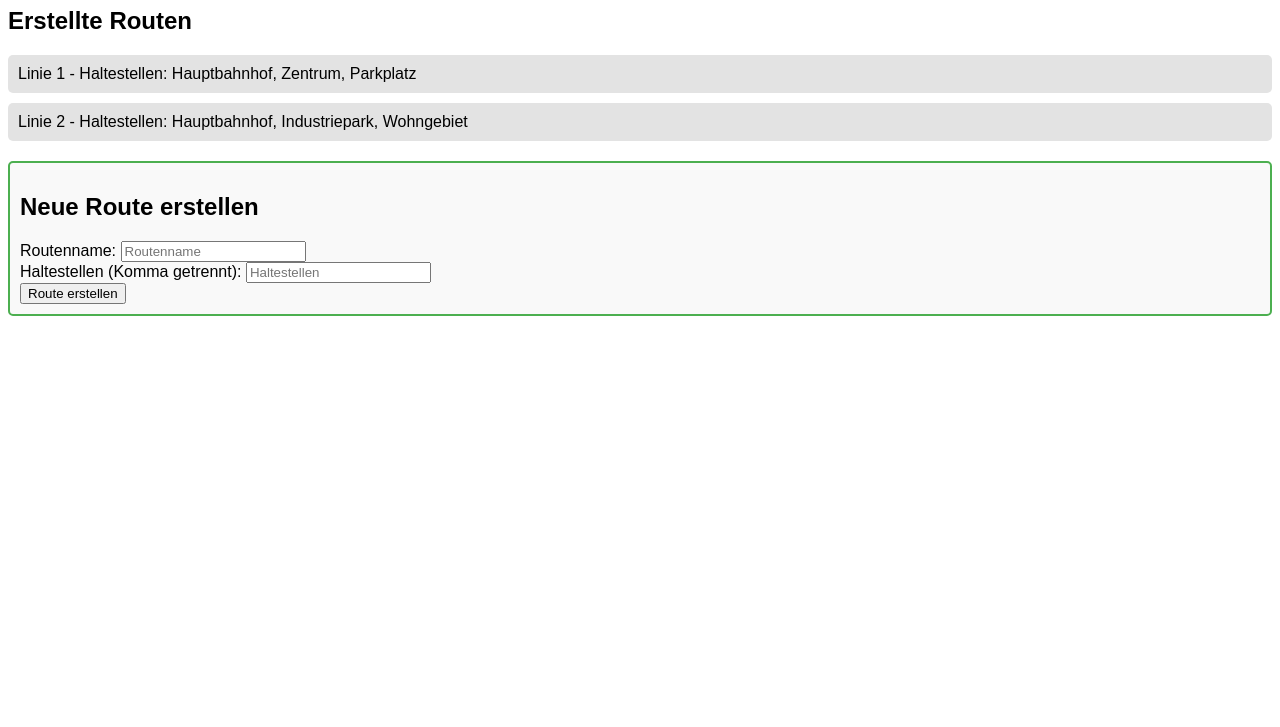
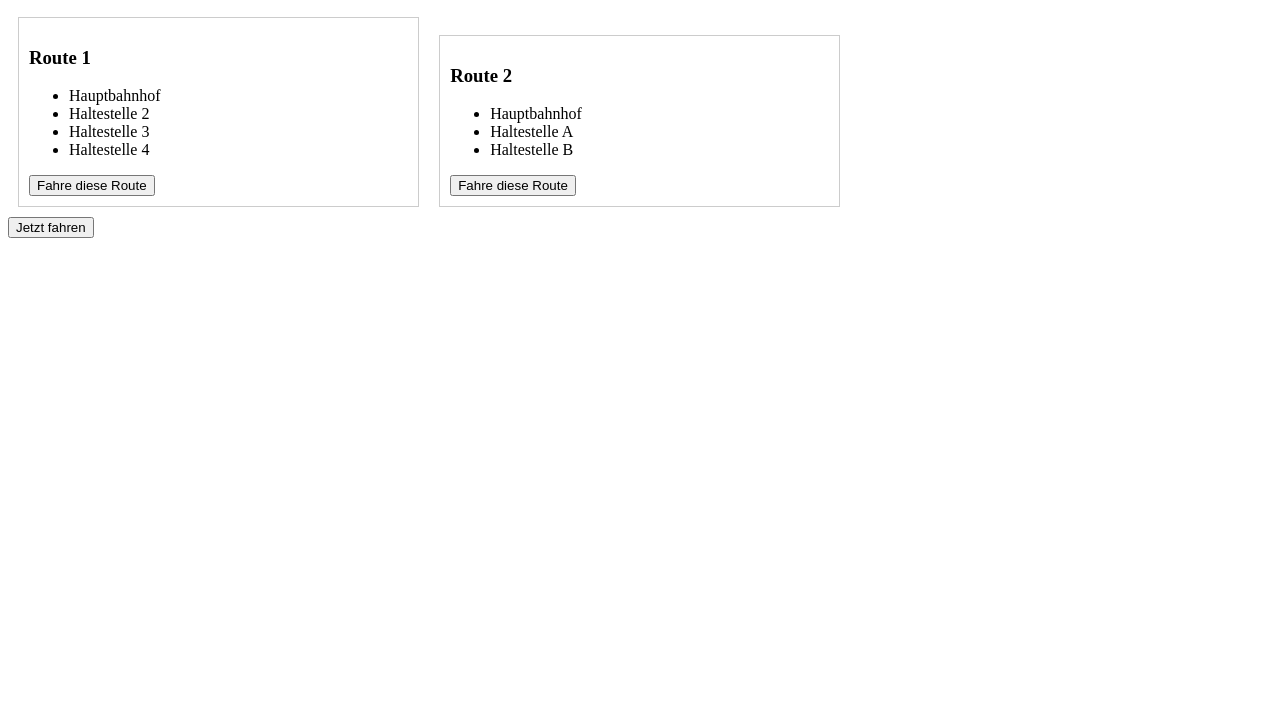
Before and after one commit to MGETZ-io/bus21-1, a plain HTML site: page index.html in a window 1280 px wide. Shown: the part 73-800 px from the top of the page. Drawn offline with Linux system fonts and the light colour scheme.

Commit message:
Update index.html

```diff
--- a/index.html
+++ b/index.html
@@ -3,144 +3,89 @@
 <head>
     <meta charset="UTF-8">
     <meta name="viewport" content="width=device-width, initial-scale=1.0">
-    <title>Routen erstellen</title>
+    <title>Bus-Management</title>
     <style>
-        body {
-            font-family: Arial, sans-serif;
+        .route {
+            margin: 10px;
+            padding: 10px;
+            border: 1px solid #ccc;
+            display: inline-block;
+            width: 30%;
         }
-        h1 {
-            text-align: center;
-            color: #4CAF50;
-        }
-        #create-route {
-            margin: 20px 0;
-            padding: 10px;
-            border: 2px solid #4CAF50;
-            border-radius: 5px;
-            background-color: #f9f9f9;
-        }
-        #route-ul {
-            list-style-type: none;
-            padding: 0;
-        }
-        #route-ul li {
-            margin: 10px 0;
-            padding: 10px;
-            background-color: #e3e3e3;
-            border-radius: 5px;
-            cursor: pointer;
-            transition: background-color 0.3s ease;
-        }
-        #route-ul li:hover {
-            background-color: #c8e6c9;
-        }
-        #start-ride {
-            display: none;
-            padding: 10px;
-            background-color: #FF9800;
-            color: white;
-            border: none;
-            border-radius: 5px;
-            cursor: pointer;
-        }
-        #start-ride:hover {
-            background-color: #FF5722;
+        .highlight {
+            background-color: yellow;
         }
     </style>
 </head>
 <body>
 
-    <h1>Routen erstellen und auswählen</h1>
+<h1>Routenübersicht</h1>
 
-    <div id="route-list">
-        <h2>Erstellte Routen</h2>
-        <ul id="route-ul">
-            <!-- Dynamisch generierte Routen werden hier eingefügt -->
-        </ul>
-    </div>
+<div id="routeList"></div>
 
-    <div id="create-route">
-        <h2>Neue Route erstellen</h2>
-        <label for="route-name">Routenname:</label>
-        <input type="text" id="route-name" placeholder="Routenname" required>
-        <br>
-        <label for="route-stops">Haltestellen (Komma getrennt):</label>
-        <input type="text" id="route-stops" placeholder="Haltestellen" required>
-        <br>
-        <button id="create-button">Route erstellen</button>
-    </div>
-
-    <button id="start-ride">Jetzt fahren</button>
+<button onclick="startRoute()">Jetzt fahren</button>
 
 <script>
-        const routesJsonPath = 'routes.json';
-        let routes = [];
+    const githubToken = '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'; // GitHub Token
+    const repoName = 'bus21-1'; // Dein Repo für die PC-Seite
 
-        // Lade die gespeicherten Routen
-        fetch(routesJsonPath)
-            .then(response => response.json())
-            .then(data => {
-                routes = data;
-                displayRoutes();
-            });
+    let routes = [
+        {
+            name: "Route 1",
+            stops: ["Hauptbahnhof", "Haltestelle 2", "Haltestelle 3", "Haltestelle 4"]
+        },
+        {
+            name: "Route 2",
+            stops: ["Hauptbahnhof", "Haltestelle A", "Haltestelle B"]
+        }
+    ];
 
-        // Routen anzeigen
-        function displayRoutes() {
-            const routeUl = document.getElementById('route-ul');
-            routeUl.innerHTML = '';
-
-            routes.forEach((route, index) => {
-                const li = document.createElement('li');
-                li.textContent = `${route.name} - Haltestellen: ${route.stops.join(', ')}`;
-                li.addEventListener('click', () => selectRoute(index));
-                routeUl.appendChild(li);
+    // Routen auf der PC-Seite anzeigen
+    function loadRoutes() {
+        const routeList = document.getElementById('routeList');
+        routeList.innerHTML = '';
+        routes.forEach(route => {
+            const routeDiv = document.createElement('div');
+            routeDiv.classList.add('route');
+            routeDiv.innerHTML = `
+                <h3>${route.name}</h3>
+                <ul>
+                    ${route.stops.map(stop => `<li>${stop}</li>`).join('')}
+                </ul>
+                <button onclick="selectRoute('${route.name}')">Fahre diese Route</button>
+            `;
+            routeList.appendChild(routeDiv);
         });
     }
 
-        // Route auswählen und "Jetzt fahren"-Button anzeigen
-        function selectRoute(index) {
-            const route = routes[index];
-            document.getElementById('start-ride').style.display = 'inline-block';
-            document.getElementById('start-ride').onclick = () => startRoute(route);
-        }
+    // Route starten und zur Handy-Seite senden
+    function startRoute() {
+        const currentRoute = {
+            name: "Route 1",
+            stops: ["Hauptbahnhof", "Haltestelle 2", "Haltestelle 3", "Haltestelle 4"]
+        };
 
-        // Route erstellen
-        document.getElementById('create-button').addEventListener('click', () => {
-            const name = document.getElementById('route-name').value;
-            const stops = document.getElementById('route-stops').value.split(',');
-
-            const newRoute = { name, stops };
-            routes.push(newRoute);
-            saveRoutes();
-            displayRoutes();
-        });
-
-        // Routen speichern
-        function saveRoutes() {
-            fetch(routesJsonPath, {
-                method: 'POST',
-                headers: {
-                    'Content-Type': 'application/json'
-                },
-                body: JSON.stringify(routes)
-            });
-        }
-
-        // "Jetzt fahren"-Button gedrückt
-        function startRoute(route) {
-            // Route an die Handy-Seite weitergeben
-            fetch('https://api.github.com/repos/MGETZ-io/bus21-2/contents/currentRoute.json', {
+        fetch(`https://api.github.com/repos/MGETZ-io/bus21-1/contents/currentRoute.json`, {
             method: 'PUT',
             headers: {
-                    'Authorization': 'Bearer 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',
+                'Authorization': `token ${githubToken}`,
                 'Content-Type': 'application/json'
             },
             body: JSON.stringify({
-                    message: 'Aktuelle Route gestartet',
-                    content: btoa(JSON.stringify(route)) // Base64-encode die Route
+                message: 'Aktualisiere aktuelle Route',
+                content: btoa(JSON.stringify(currentRoute)),
+                path: 'currentRoute.json'
             })
-            });
+        }).then(response => response.json())
+          .then(data => {
+              console.log('Route gestartet:', data);
+          })
+          .catch(error => console.error('Error:', error));
     }
+
+    // Startseite laden
+    loadRoutes();
 </script>
+
 </body>
 </html>
```
Lines whose indentation alone changed are shown as unchanged.
